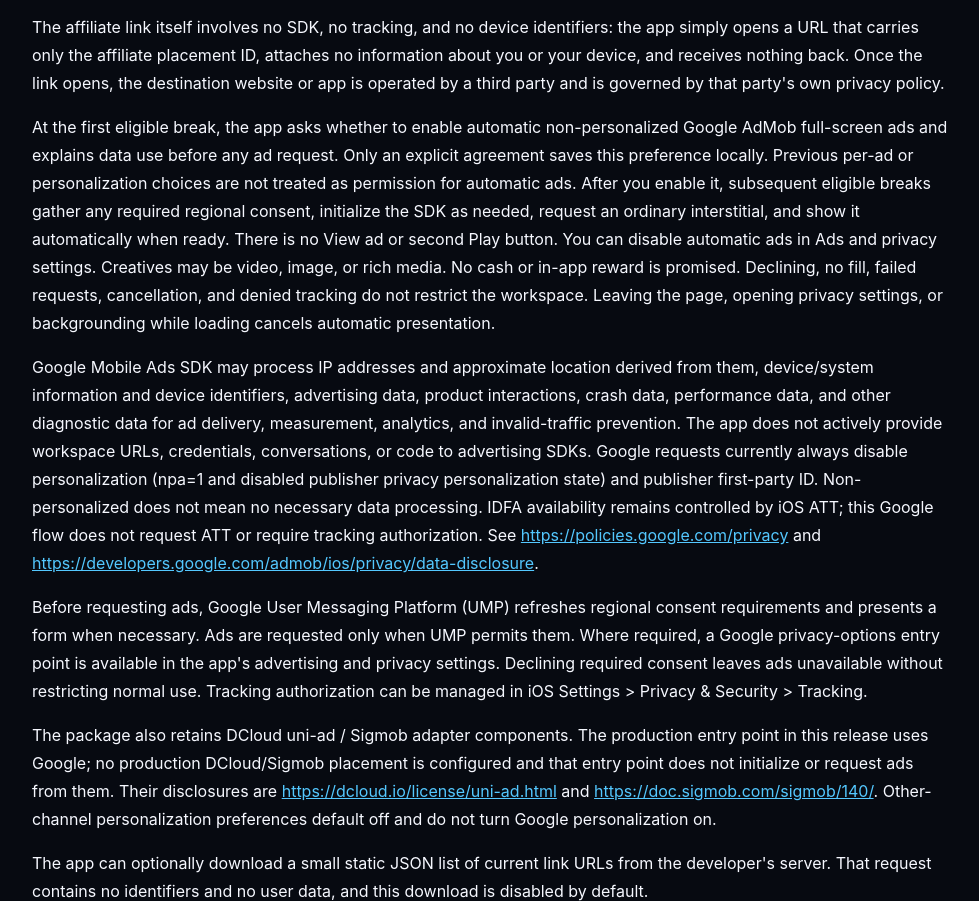
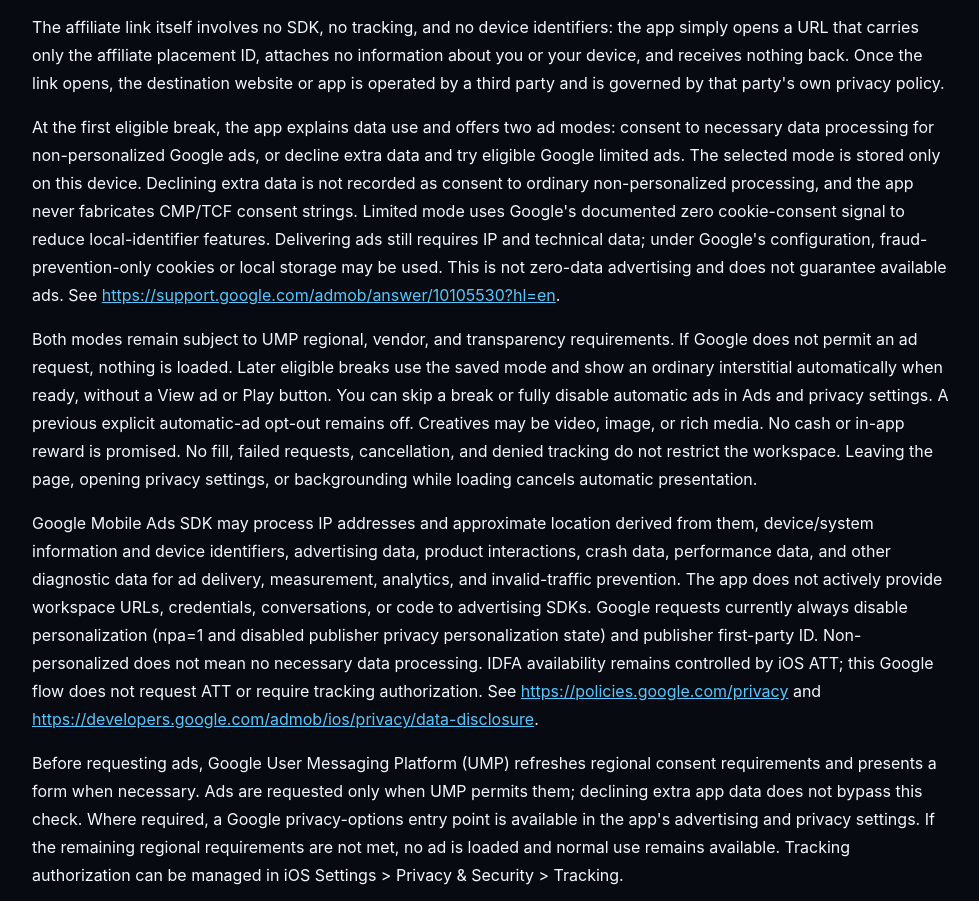
Before and after one commit to douyamv/douyamv.github.io, a plain HTML site: page ZcodeMobile/privacy.html in a window 1280 px wide. Shown: the part 1443-2344 px from the top of the page, without its empty margins (148-1127 px from the left). Drawn offline with Linux system fonts and the light colour scheme.

Commit message:
Disclose limited-ad fallback without treating refusal as full consent
Updated Google advertising and data usage sections for clarity and compliance with regional consent requirements.

```diff
--- a/ZcodeMobile/privacy.html
+++ b/ZcodeMobile/privacy.html
@@ -33,7 +33,7 @@
       <section class="card"><h3>连接信息</h3><p>连接地址及用户自愿填写的用户名和密码会保存在本机，用于连接和恢复工作区，不会上传到开发者服务器。重新扫码会覆盖旧信息，卸载会删除应用容器数据，但 iOS 钥匙串凭据可能保留；如需清除，请先在连接设置中将用户名和密码留空并保存有效连接。</p></section>
       <section class="card"><h3>局域网与网络通信</h3><p>应用可能在用户的局域网内搜索兼容服务。连接后，工作区内容直接与用户选择的服务通信，并受该服务自己的隐私政策约束。使用未启用 HTTPS 的地址时不具备 HTTPS 传输加密保护。</p></section>
       <section class="card"><h3>可选推广</h3><p>在线工作区前台累计使用满 3 分钟后，在下一次会话或页面切换间隙具备广告展示资格，不会仅因计时到点就打断正在输入的内容。任意连续 48 小时最多尝试一次；开始同意、加载或展示前先保存记录，重启不会重复触发。可立即跳过，连接页不展示。购物推广链接必须主动点击，不会自动打开。2.0 不包含广告入口。</p></section>
-      <section class="card"><h3>Google 广告与数据使用</h3><p>首次符合条件时，应用先说明数据使用并询问是否启用自动非个性化广告；只有明确同意才保存本机选择，既往单次播放或个性化同意不会视为自动广告授权。启用后，后续符合条件的会话切换会自动请求普通 Google 全屏广告并在就绪后展示，无需“查看广告”或“播放”按钮。可随时在“广告与隐私设置”停用。广告可能是视频、图片或富媒体，不提供奖励。跳过、打开隐私设置或切到后台会取消待展示素材；不同意、无填充和拒绝追踪不影响工作区。</p><p>Google SDK 可能处理 IP 地址及其推断的大致位置、设备/系统信息、设备标识符、广告数据、产品交互、崩溃、性能和其他诊断信息，用于投放、计量、分析及防止无效流量。应用不主动向广告 SDK 提供工作区地址、凭据、聊天或代码内容。Google 请求始终关闭个性化（npa=1、发布商隐私个性化禁用）和发布商第一方 ID；非个性化不等于不处理必要信息。IDFA 由 iOS 追踪授权控制，此流程不请求或要求追踪。</p><p>详见 <a href="https://policies.google.com/privacy">Google 隐私政策</a>及 <a href="https://developers.google.com/admob/ios/privacy/data-disclosure">Google SDK 数据说明</a>。</p></section>
+      <section class="card"><h3>Google 广告与数据使用</h3><p>首次符合条件时说明数据使用：可同意必要数据处理并选择非个性化广告，或拒绝额外数据并尝试 Google 受限广告。选择保存在本机，拒绝额外数据不会记成完整同意，也不会改写或伪造 CMP/TCF 同意字符串。受限模式使用 Google 文档中的零 Cookie 同意信号，减少本地标识符相关功能；传送广告仍需 IP 等技术数据，依 Google 配置可能使用仅防欺诈的 Cookie/本地存储。这不是零数据广告，不保证填充。UMP 地区、供应商及透明度要求仍须满足；Google 不允许请求时不加载。后续符合条件的会话切换自动使用已选模式，无需“查看广告”或“播放”按钮。可跳过或在设置完全停用；既往明确停用选择不重开。广告可能是视频、图片或富媒体，不提供奖励。打开隐私设置或切到后台会取消待展示素材；不同意、无填充和拒绝追踪不影响工作区。</p><p>Google SDK 可能处理 IP 地址及其推断的大致位置、设备/系统信息、设备标识符、广告数据、产品交互、崩溃、性能和其他诊断信息，用于投放、计量、分析及防止无效流量。应用不主动向广告 SDK 提供工作区地址、凭据、聊天或代码内容。Google 请求始终关闭个性化（npa=1、发布商隐私个性化禁用）和发布商第一方 ID；非个性化不等于不处理必要信息。IDFA 由 iOS 追踪授权控制，此流程不请求或要求追踪。</p><p>详见 <a href="https://policies.google.com/privacy">Google 隐私政策</a>、<a href="https://developers.google.com/admob/ios/privacy/data-disclosure">Google SDK 数据说明</a>及 <a href="https://support.google.com/admob/answer/10105530?hl=zh-Hans">Google 受限广告说明</a>。</p></section>
       <section class="card"><h3>地区同意与隐私选项</h3><p>请求广告前，Google UMP 更新地区同意要求，需要时先显示隐私表单；仅在 UMP 允许请求后才加载广告。需要隐私选项的地区，可在应用“广告与隐私”中重新打开 Google 广告隐私选项。拒绝同意仍可正常使用。系统追踪选择可在 iOS“设置 → 隐私与安全性 → 跟踪”中管理。</p></section>
       <section class="card"><h3>其他广告组件与共享</h3><p>开发者不运营自建账号、分析或广告服务器，不出售用户数据。Google 广告相关的第三方处理见上文。安装包保留 DCloud uni-ad / Sigmob 适配组件，但本次正式入口仅使用 Google，尚未配置的其他渠道不会由该入口初始化或请求广告。相关说明：<a href="https://dcloud.io/license/uni-ad.html">DCloud uni-ad</a>、<a href="https://doc.sigmob.com/sigmob/140/">Sigmob</a>。</p></section>
       <section class="card"><h3>数据删除</h3><p>重新扫描可覆盖连接地址；在连接设置中将用户名和密码留空并保存有效连接可清除凭据。卸载删除应用容器数据，但 iOS 钥匙串可能保留，应按需先清除凭据。远程服务保存的数据需要根据该服务的规则处理。</p></section>
@@ -55,9 +55,10 @@
 <p>Zcode Mobile is free. After 3 cumulative foreground minutes in an online workspace, a sponsored break becomes eligible at the next conversation or page transition, rather than interrupting typing solely on a timer. It never appears on the connection screen. The app persists a reservation before consent/loading/display, so any continuous 48-hour period has at most one attempt, including after an app restart.</p>
 <p>Shopping promotion buttons open an external affiliate link (currently Taobao) in your default browser or the corresponding shopping app and dismiss the page. Skip is available immediately and closes the page without opening a link or loading an ad. There is no countdown. An email link is available for feedback about sponsored content.</p>
 <p>The affiliate link itself involves no SDK, no tracking, and no device identifiers: the app simply opens a URL that carries only the affiliate placement ID, attaches no information about you or your device, and receives nothing back. Once the link opens, the destination website or app is operated by a third party and is governed by that party&#39;s own privacy policy.</p>
-<p>At the first eligible break, the app asks whether to enable automatic non-personalized Google AdMob full-screen ads and explains data use before any ad request. Only an explicit agreement saves this preference locally. Previous per-ad or personalization choices are not treated as permission for automatic ads. After you enable it, subsequent eligible breaks gather any required regional consent, initialize the SDK as needed, request an ordinary interstitial, and show it automatically when ready. There is no View ad or second Play button. You can disable automatic ads in Ads and privacy settings. Creatives may be video, image, or rich media. No cash or in-app reward is promised. Declining, no fill, failed requests, cancellation, and denied tracking do not restrict the workspace. Leaving the page, opening privacy settings, or backgrounding while loading cancels automatic presentation.</p>
+<p>At the first eligible break, the app explains data use and offers two ad modes: consent to necessary data processing for non-personalized Google ads, or decline extra data and try eligible Google limited ads. The selected mode is stored only on this device. Declining extra data is not recorded as consent to ordinary non-personalized processing, and the app never fabricates CMP/TCF consent strings. Limited mode uses Google&#39;s documented zero cookie-consent signal to reduce local-identifier features. Delivering ads still requires IP and technical data; under Google&#39;s configuration, fraud-prevention-only cookies or local storage may be used. This is not zero-data advertising and does not guarantee available ads. See <a href="https://support.google.com/admob/answer/10105530?hl=en">https://support.google.com/admob/answer/10105530?hl=en</a>.</p>
+<p>Both modes remain subject to UMP regional, vendor, and transparency requirements. If Google does not permit an ad request, nothing is loaded. Later eligible breaks use the saved mode and show an ordinary interstitial automatically when ready, without a View ad or Play button. You can skip a break or fully disable automatic ads in Ads and privacy settings. A previous explicit automatic-ad opt-out remains off. Creatives may be video, image, or rich media. No cash or in-app reward is promised. No fill, failed requests, cancellation, and denied tracking do not restrict the workspace. Leaving the page, opening privacy settings, or backgrounding while loading cancels automatic presentation.</p>
 <p>Google Mobile Ads SDK may process IP addresses and approximate location derived from them, device/system information and device identifiers, advertising data, product interactions, crash data, performance data, and other diagnostic data for ad delivery, measurement, analytics, and invalid-traffic prevention. The app does not actively provide workspace URLs, credentials, conversations, or code to advertising SDKs. Google requests currently always disable personalization (npa=1 and disabled publisher privacy personalization state) and publisher first-party ID. Non-personalized does not mean no necessary data processing. IDFA availability remains controlled by iOS ATT; this Google flow does not request ATT or require tracking authorization. See <a href="https://policies.google.com/privacy">https://policies.google.com/privacy</a> and <a href="https://developers.google.com/admob/ios/privacy/data-disclosure">https://developers.google.com/admob/ios/privacy/data-disclosure</a>.</p>
-<p>Before requesting ads, Google User Messaging Platform (UMP) refreshes regional consent requirements and presents a form when necessary. Ads are requested only when UMP permits them. Where required, a Google privacy-options entry point is available in the app&#39;s advertising and privacy settings. Declining required consent leaves ads unavailable without restricting normal use. Tracking authorization can be managed in iOS Settings &gt; Privacy &amp; Security &gt; Tracking.</p>
+<p>Before requesting ads, Google User Messaging Platform (UMP) refreshes regional consent requirements and presents a form when necessary. Ads are requested only when UMP permits them; declining extra app data does not bypass this check. Where required, a Google privacy-options entry point is available in the app&#39;s advertising and privacy settings. If the remaining regional requirements are not met, no ad is loaded and normal use remains available. Tracking authorization can be managed in iOS Settings &gt; Privacy &amp; Security &gt; Tracking.</p>
 <p>The package also retains DCloud uni-ad / Sigmob adapter components. The production entry point in this release uses Google; no production DCloud/Sigmob placement is configured and that entry point does not initialize or request ads from them. Their disclosures are <a href="https://dcloud.io/license/uni-ad.html">https://dcloud.io/license/uni-ad.html</a> and <a href="https://doc.sigmob.com/sigmob/140/">https://doc.sigmob.com/sigmob/140/</a>. Other-channel personalization preferences default off and do not turn Google personalization on.</p>
 <p>The app can optionally download a small static JSON list of current link URLs from the developer&#39;s server. That request contains no identifiers and no user data, and this download is disabled by default.</p>
 <h2>Data sharing and sale</h2>
```
